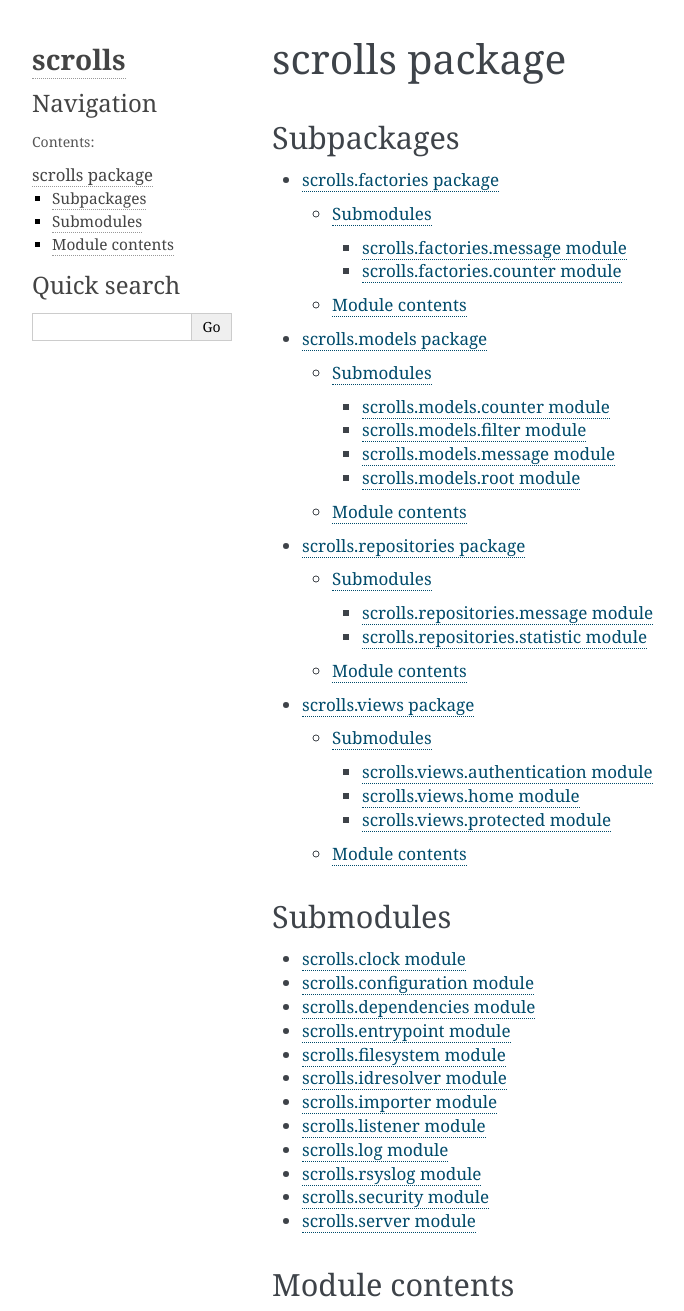
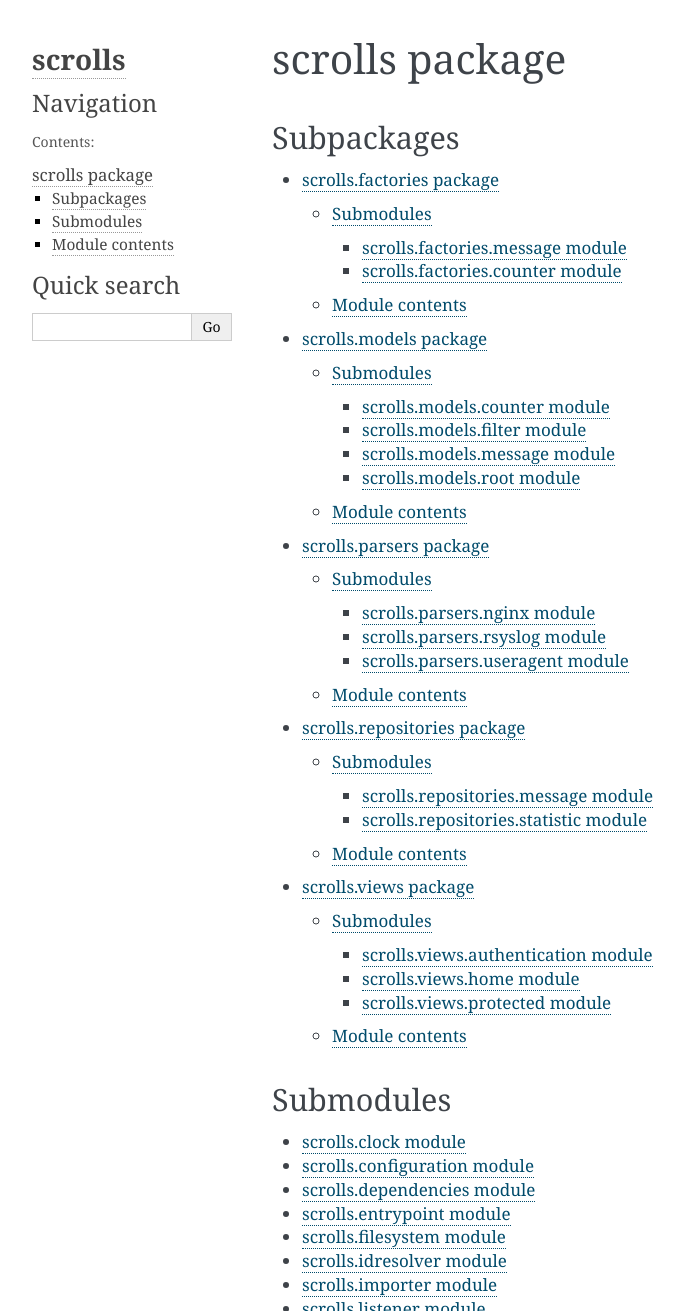
Before and after one commit to JasperVanDenBosch/scrolls, a Sphinx documentation site: the page built from docs/source/scrolls.rst, in a window 1280 px wide, cut to the strip 0-1311 px from the top of the page. Shown: the whole strip, without its empty margins (148-832 px from the left). Built offline with Sphinx 7.4.7, drawn with Linux system fonts in a browser that asks for light colours.

Commit message:
[doc] Added new doc files.

```diff
--- /dev/null
+++ b/docs/source/scrolls.parsers.nginx.rst
@@ -0,0 +1,7 @@
+scrolls\.parsers\.nginx module
+==============================
+
+.. automodule:: scrolls.parsers.nginx
+    :members:
+    :undoc-members:
+    :show-inheritance:
--- /dev/null
+++ b/docs/source/scrolls.parsers.rst
@@ -0,0 +1,19 @@
+scrolls\.parsers package
+========================
+
+Submodules
+----------
+
+.. toctree::
+
+   scrolls.parsers.nginx
+   scrolls.parsers.rsyslog
+   scrolls.parsers.useragent
+
+Module contents
+---------------
+
+.. automodule:: scrolls.parsers
+    :members:
+    :undoc-members:
+    :show-inheritance:
--- /dev/null
+++ b/docs/source/scrolls.parsers.rsyslog.rst
@@ -0,0 +1,7 @@
+scrolls\.parsers\.rsyslog module
+================================
+
+.. automodule:: scrolls.parsers.rsyslog
+    :members:
+    :undoc-members:
+    :show-inheritance:
--- /dev/null
+++ b/docs/source/scrolls.parsers.useragent.rst
@@ -0,0 +1,7 @@
+scrolls\.parsers\.useragent module
+==================================
+
+.. automodule:: scrolls.parsers.useragent
+    :members:
+    :undoc-members:
+    :show-inheritance:
--- a/docs/source/scrolls.rst
+++ b/docs/source/scrolls.rst
@@ -8,6 +8,7 @@ Subpackages
 
     scrolls.factories
     scrolls.models
+    scrolls.parsers
     scrolls.repositories
     scrolls.views
 
```
